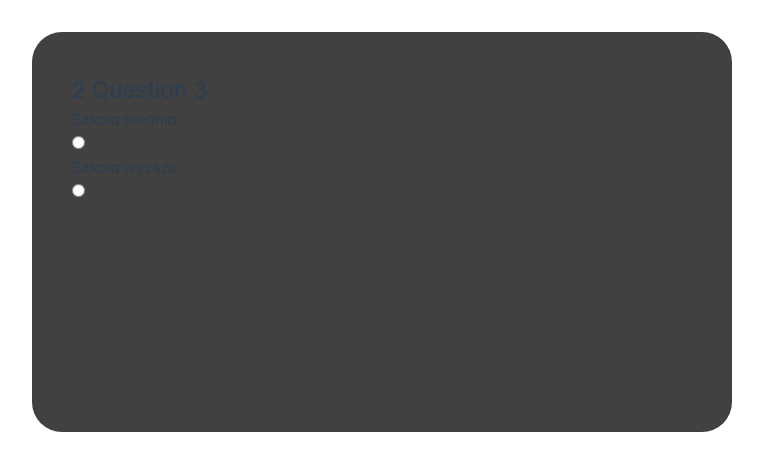
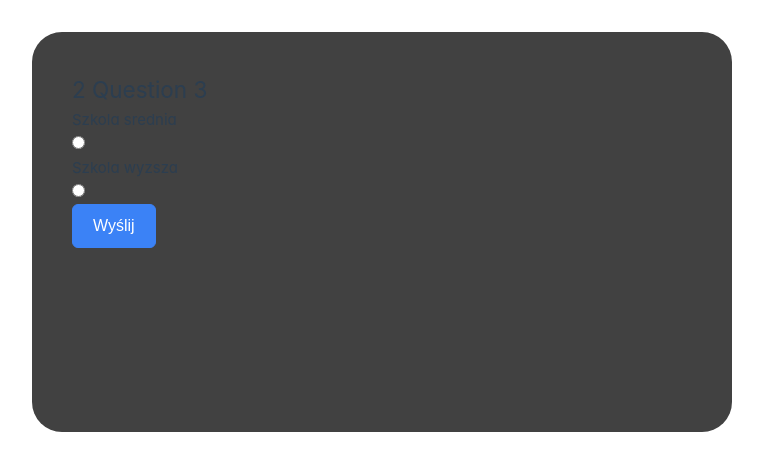
Before and after one commit to KotreQ/HackYeah-2023, a Vue app in the folder client/: page / in a window 1280 px wide. Shown: the top 470 px of the page, without its empty margins (0-763 px from the left). Built offline with nearby package versions, Linux system fonts and the light colour scheme; a web font is replaced by a local one.

Commit message:
Added submit button for multiple questions

```diff
--- a/client/src/components/questions/Question.vue
+++ b/client/src/components/questions/Question.vue
@@ -1,6 +1,7 @@
 <script setup lang="ts">
 import { questions } from "@/components/questionSet.ts";
 import SingleMultipleChoiceButton from "@/components/questions/SingleMultipleChoiceButton.vue";
+import SubmitButton from "@/components/questions/SubmitButton.vue";
 import { Query } from "../query";
 
 let currentQuestionId = 2;
@@ -24,10 +25,17 @@ let query = new Query();
                 <SingleMultipleChoiceButton
                     :question_id="question.id"
                     :label="answer"
-                    :type="question.typeOfQuestion"
+                    :question_type="question.typeOfQuestion"
                     :query="query"
                 ></SingleMultipleChoiceButton>
             </div>
+
+            <SubmitButton
+                v-if="question.typeOfQuestion == 'multiple'"
+                :question_id="question.id"
+                :question_type="question.typeOfQuestion"
+                :query="query">
+            </SubmitButton>
         </div>
     </div>
 </template>
--- a/client/src/components/questions/SingleMultipleChoiceButton.vue
+++ b/client/src/components/questions/SingleMultipleChoiceButton.vue
@@ -9,15 +9,15 @@ import { Query } from '../query';
 const props = defineProps({
     question_id: Number,
     label: String,
-    type: String,
+    question_type: String,
     query: Query
 });
 
 function click() {
-    if (props.type == "single") {
+    if (props.question_type == "single") {
         // Send immediately to server
     }
-    else if (props.type == "multiple") {
+    else if (props.question_type == "multiple") {
         // Store button data for later send
         props.query.addData([
             props.question_id,
--- /dev/null
+++ b/client/src/components/questions/SubmitButton.vue
@@ -0,0 +1,20 @@
+<template>
+    <Button label="Wyślij"></Button>
+</template>
+
+<script setup lang="ts">
+import { Query } from '../query';
+
+const props = defineProps({
+    question_id: Number,
+    query: Query
+});
+
+function click() {
+    // Sending to server code
+}
+</script>
+
+<style scoped>
+
+</style>
```
